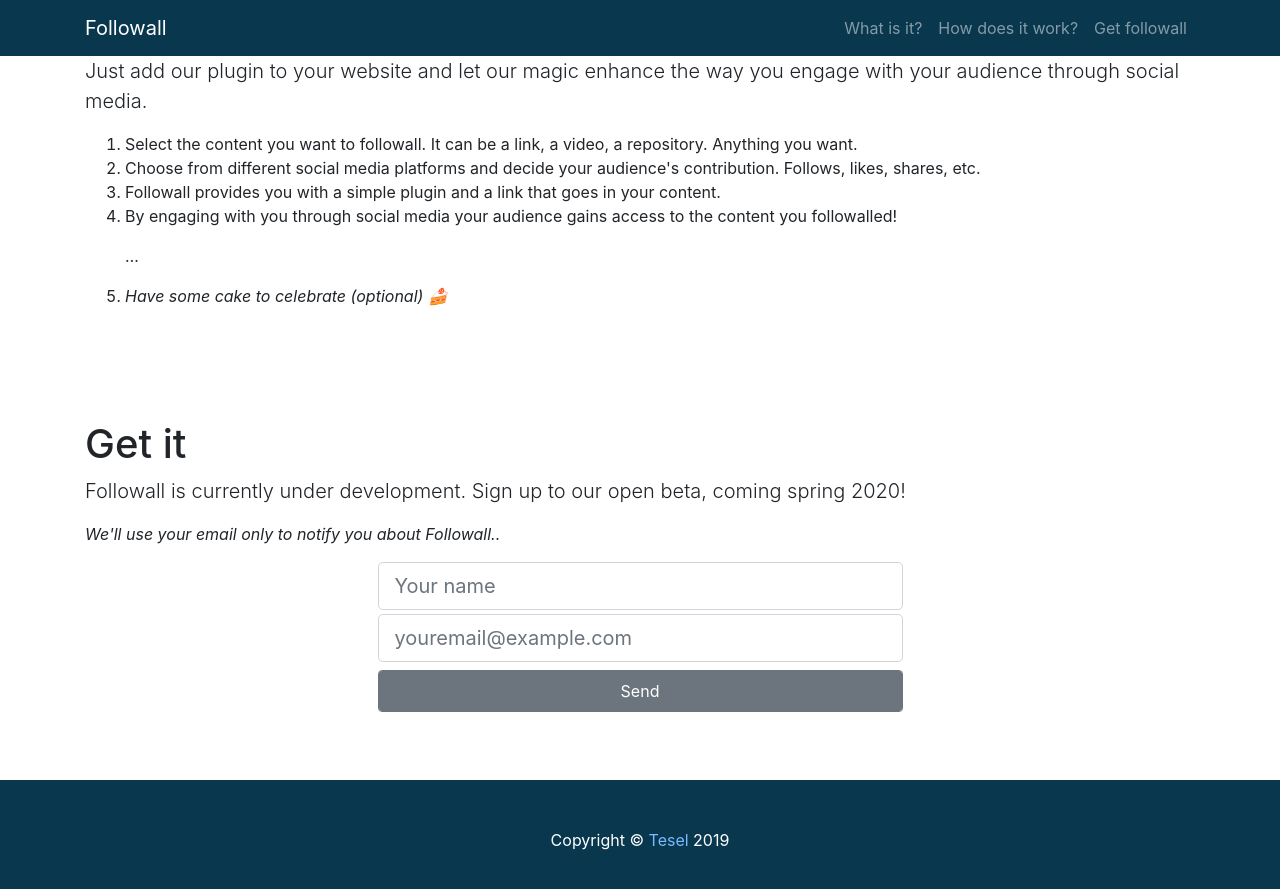
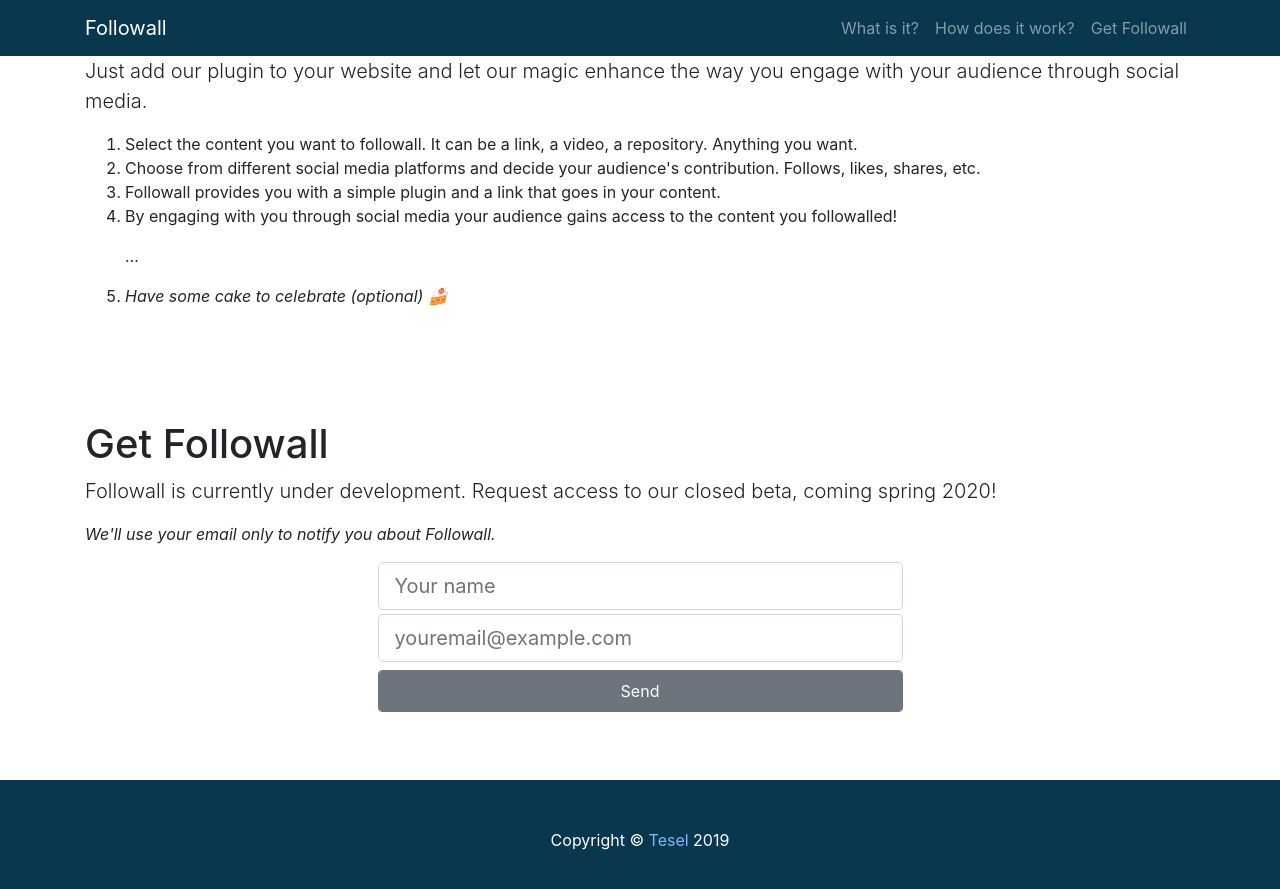
Before and after one commit to teseltech/followall, a Jekyll site: the page built from index.html, in a window 1280 px wide and 900 px high, scrolled down 1420 px. Shown: the top 889 px of the window. Built offline with Jekyll 4.4.1, drawn with Linux system fonts in a browser that asks for light colours; nearby versions of some CDN libraries; emoji names are drawn with the system emoji font.

Commit message:
Minor tweaks to the landing page's copy

```diff
--- a/index.html
+++ b/index.html
@@ -26,7 +26,7 @@ layout: home
           <a class="nav-link" href="#how">How does it work?</a>
         </li>
         <li class="nav-item">
-          <a class="nav-link" href="#contact">Get followall</a>
+          <a class="nav-link" href="#contact">Get Followall</a>
         </li>
       </ul>
     </div>
@@ -138,9 +138,9 @@ layout: home
 <!-- Content section -->
 <section class="py-5" id="contact">
   <div class="container">
-    <h1>Get it</h1>
-    <p class="lead">Followall is currently under development. Sign up to our open beta, coming spring 2020!</p>
-    <p><i>We'll use your email only to notify you about Followall..</i></p>
+    <h1>Get Followall</h1>
+    <p class="lead">Followall is currently under development. Request access to our closed beta, coming spring 2020!</p>
+    <p><i>We'll use your email only to notify you about Followall.</i></p>
 
     <div class="offset-md-3 col-sm col-md-6">
       <form action="https://formspree.io/xggeagkx" method="POST">
```
